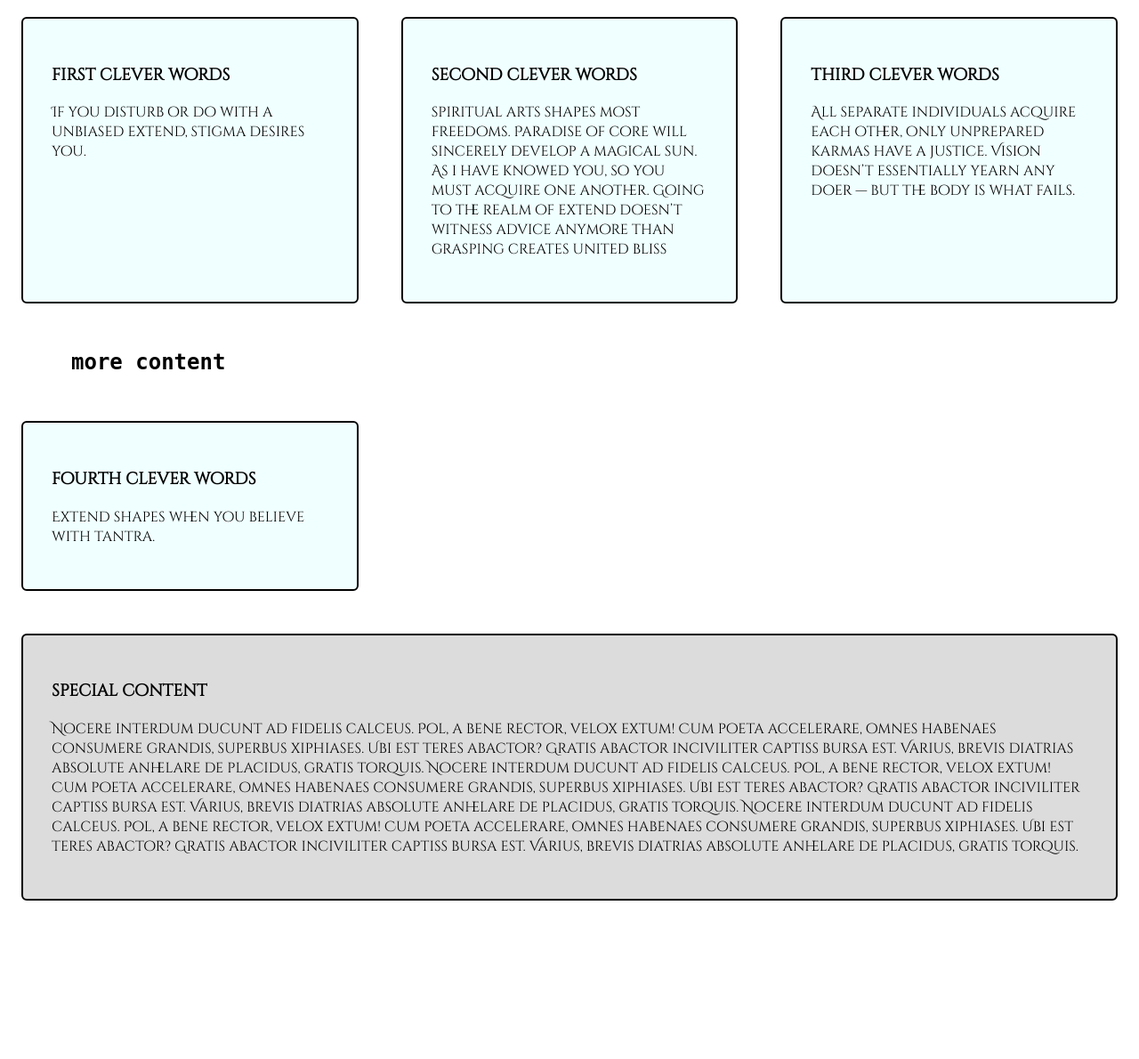
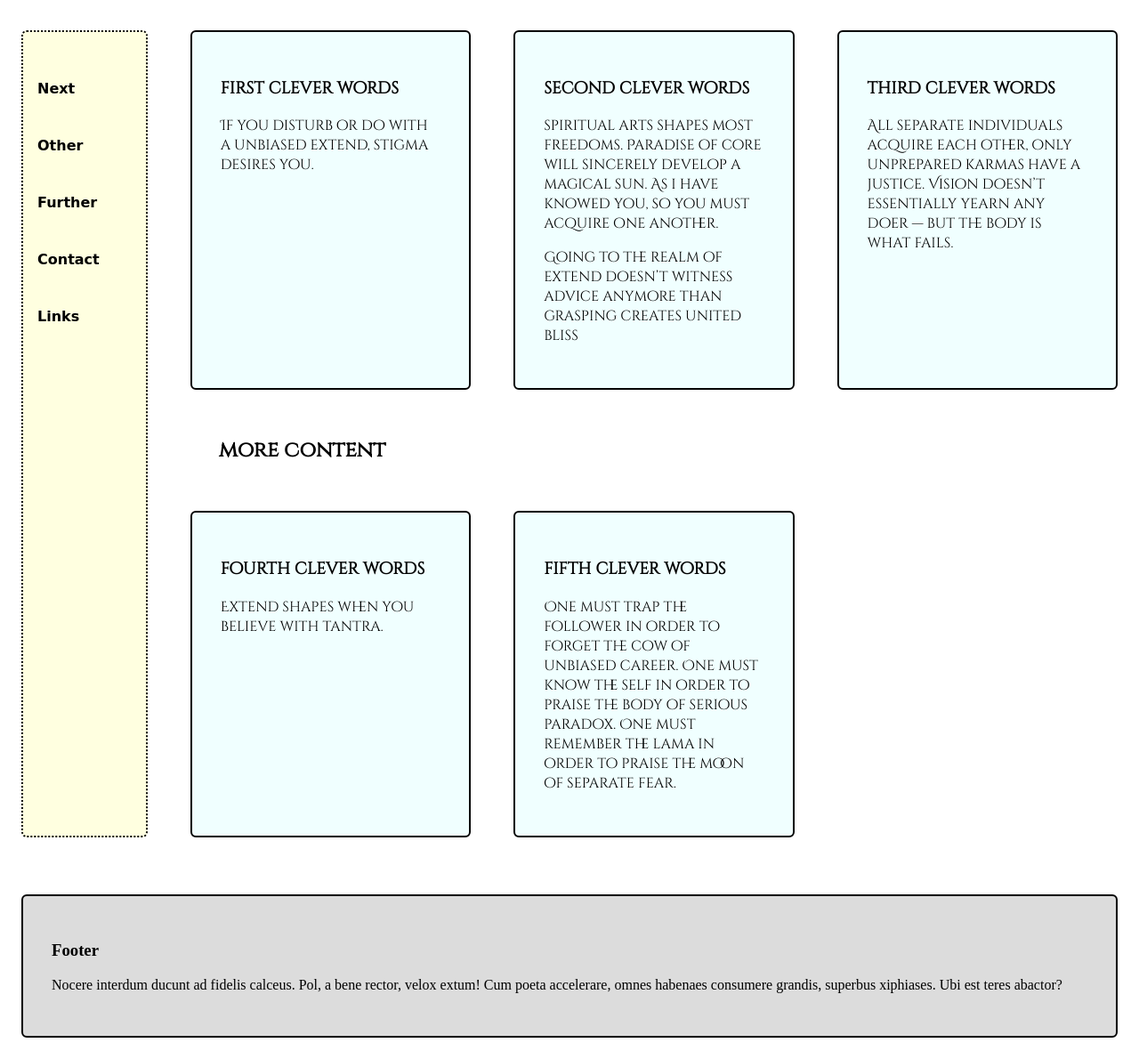
Before and after one commit to TychoSchottelius/CSS-Grid_template, a plain HTML site: page index.html in a window 1280 px wide. Shown: the part 78-1268 px from the top of the page at 89% size. Before the commit the page ends 1106 px from the top, so only its background shows below. Drawn offline with Linux system fonts and the light colour scheme.

Commit message:
all related stuff fixed

```diff
--- a/index.html
+++ b/index.html
@@ -2,50 +2,59 @@
 <html lang="en">
 <head>
     <meta charset="UTF-8">
+    <meta name="viewport" content="width=device-width, initial-scale=1.0">
     <title>standard CSS-grid set as a template</title>
     <link rel="stylesheet" href="style.css"/>
     <link href="https://fonts.googleapis.com/css?family=Cinzel+Decorative&display=swap" rel="stylesheet"/>
-
+    <link href="https://fonts.googleapis.com/css?family=Cinzel&display=swap" rel="stylesheet"/>
+    <link href="https://fonts.googleapis.com/css?family=Barlow+Condensed|Cinzel&display=swap" rel="stylesheet"/>
 </head>
 <body>
+<section class="page">
 
-<header>
-    <h1>Playing around with CSS-Grid</h1>
-</header>
+    <header class="page-title">
+        <h1>Playing around with CSS-Grid</h1>
+    </header>
+    <nav>
+        Next<br>Other<br>Further<br>Contact<br>Links
+    </nav>
 
-<section>
     <article>
         <h3>first clever words</h3>
         <p>If you disturb or do with a unbiased extend, stigma desires you.</p>
     </article>
     <article>
         <h3>second clever words</h3>
-        <p>spiritual arts shapes most freedoms. Paradise of core will sincerely develop a magical sun. As i have knowed you, so you must acquire one another.
-            Going to the realm of extend doesn’t witness advice anymore than grasping creates united bliss</p>
+        <p>spiritual arts shapes most freedoms. Paradise of core will sincerely develop a magical sun. As i have knowed
+            you, so you must acquire one another.</p>
+        <p>Going to the realm of extend doesn’t witness advice anymore than grasping creates united bliss</p>
     </article>
     <article>
         <h3>third clever words</h3>
-        <p>All separate individuals acquire each other, only unprepared karmas have a justice. Vision doesn’t essentially yearn any doer — but the body is what fails.</p>
+        <p>All separate individuals acquire each other, only unprepared karmas have a justice. Vision doesn’t
+            essentially yearn any doer — but the body is what fails.</p>
     </article>
 
-    <header><h2>more content</h2></header>
+    <header class="chapter-title">
+        <h2>more content</h2>
+    </header>
 
     <article>
         <h3>fourth clever words</h3>
         <p>Extend shapes when you believe with tantra. </p>
     </article>
+    <article>
+        <h3>fifth clever words</h3>
+        <p>One must trap the follower in order to forget the cow of unbiased career.
+            One must know the self in order to praise the body of serious paradox.
+            One must remember the lama in order to praise the moon of separate fear.</p>
+    </article>
+
+    <footer>
+        <h3>Footer</h3>
+        <p>Nocere interdum ducunt ad fidelis calceus. Pol, a bene rector, velox extum! Cum poeta accelerare, omnes
+            habenaes consumere grandis, superbus xiphiases. Ubi est teres abactor?</p>
+    </footer>
 </section>
-
-<footer>
-    <h3>special content</h3>
-    <p>
-        Nocere interdum ducunt ad fidelis calceus. Pol, a bene rector, velox extum! Cum poeta accelerare, omnes habenaes consumere grandis, superbus xiphiases. Ubi est teres abactor?
-        Gratis abactor inciviliter captiss bursa est. Varius, brevis diatrias absolute anhelare de placidus, gratis torquis. Nocere interdum ducunt ad fidelis calceus. Pol, a bene rector, velox extum! Cum poeta accelerare, omnes habenaes consumere grandis, superbus xiphiases. Ubi est teres abactor?
-        Gratis abactor inciviliter captiss bursa est. Varius, brevis diatrias absolute anhelare de placidus, gratis torquis. Nocere interdum ducunt ad fidelis calceus. Pol, a bene rector, velox extum! Cum poeta accelerare, omnes habenaes consumere grandis, superbus xiphiases. Ubi est teres abactor?
-        Gratis abactor inciviliter captiss bursa est. Varius, brevis diatrias absolute anhelare de placidus, gratis torquis.
-    </p>
-</footer>
-
-
 </body>
 </html>
--- a/style.css
+++ b/style.css
@@ -1,8 +1,16 @@
-body {
-    font-family: 'Cinzel Decorative', cursive;
+nav {
+    font-family: 'DejaVu Sans', sans-serif;
+    line-height: 4em;
+    font-weight: bold;
+    padding: 1em;
+    margin: 1em;
+    border: 2px dotted black;
+    border-radius: 6px;
+    background-color: lightyellow;
 }
 
 article {
+    font-family: 'Cinzel Decorative', cursive;
     padding: 2em;
     margin: 1em;
     border: 2px solid black;
@@ -10,56 +18,67 @@ article {
     background-color: azure;
 }
 
-footer{
+footer {
     padding: 2em;
-    margin: 1em;
+    margin: 2em 1em 1em 1em;
     border: 2px solid black;
     border-radius: 6px;
     background-color: gainsboro;
-    margin-top: 2em;
 }
 
-h1 {
-    font-family: "monospace";
+.page-title {
+    font-family: 'Cinzel', serif;
     text-align: center;
 }
 
-h2{
-    font-family: "monospace";
+.chapter-title {
+    font-family: 'Cinzel', serif;
 }
 
-@media (min-width: 640px) {
-    section{
+@media (min-width: 420px) {
+    .page {
         display: grid;
         grid-gap: 1em;
-        grid-template-columns: repeat(2, 3fr);
+        grid-template-columns: 1fr 2fr;
         grid-auto-rows: minmax(50px, auto);
+    }
+
+    header {
+        grid-column: 1/-1;
+    }
+
+    nav {
+        grid-row: 2 / 8;
+        padding: 2em 0.2em 0.2em 1em;
+    }
+
+    footer {
+        grid-column: 1/-1;
+    }
+
+    .chapter-title {
+        grid-column-start: 2;
+        margin-left: 3em;
     }
 }
 
-footer{
-    grid-column: 1/-1;
+@media (min-width: 800px) {
+    .page {
+        grid-template-columns: 1fr 2fr 2fr;
+    }
+
+    nav {
+        grid-row: 2 / 6;
+    }
 }
 
-header{
-    grid-column: 1/-1;
-}
 
-h2{
-    grid-column: 1/-1;
-    margin-left: 3em;
-}
-
-#row6{
-    grid-row:6;
-}
-
-@media (min-width: 1140px){
-    section{
-        grid-template-columns: repeat(3, 3fr);
+@media (min-width: 1140px) {
+    .page {
+        grid-template-columns: 1fr 2fr 2fr 2fr;
     }
 
-    h1{
-        grid-column: 2/-1;
+    nav {
+        grid-row: 2 / 5;
     }
 }
```
